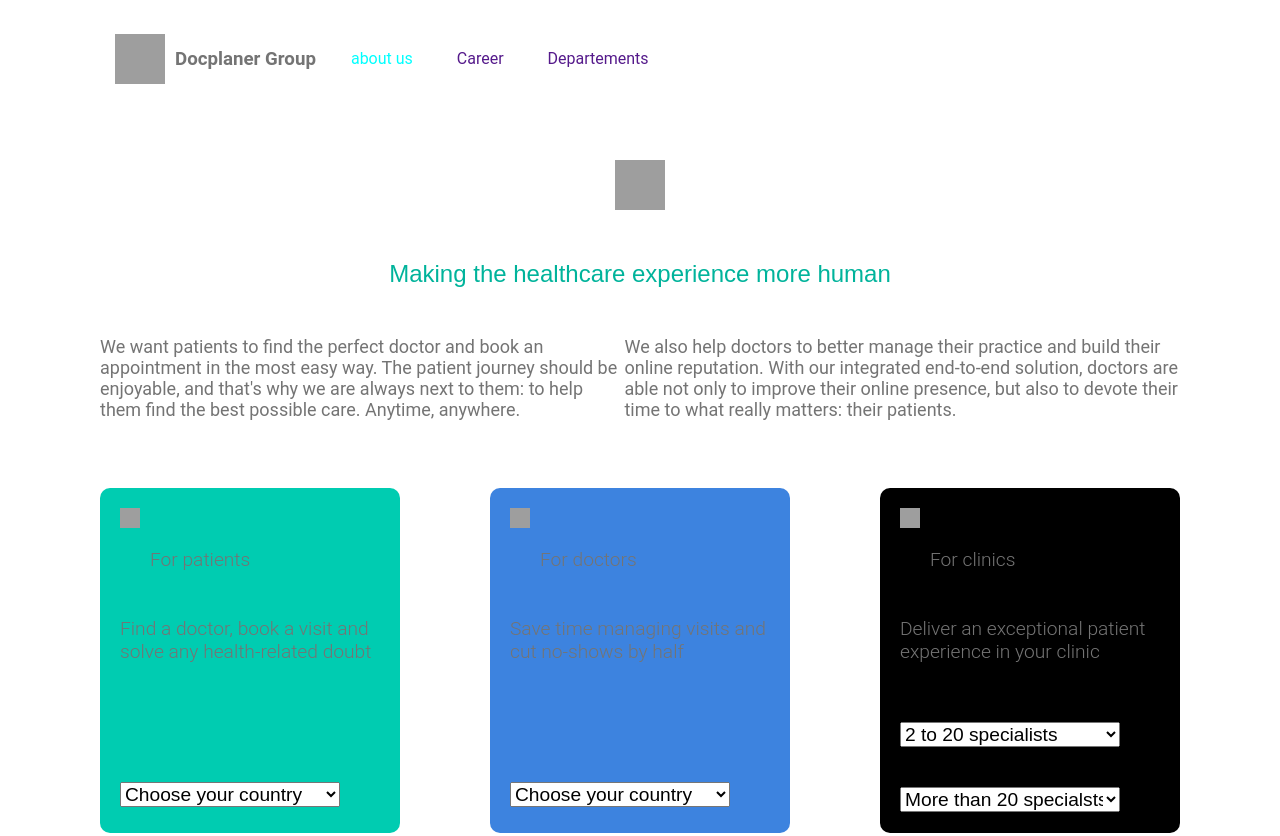
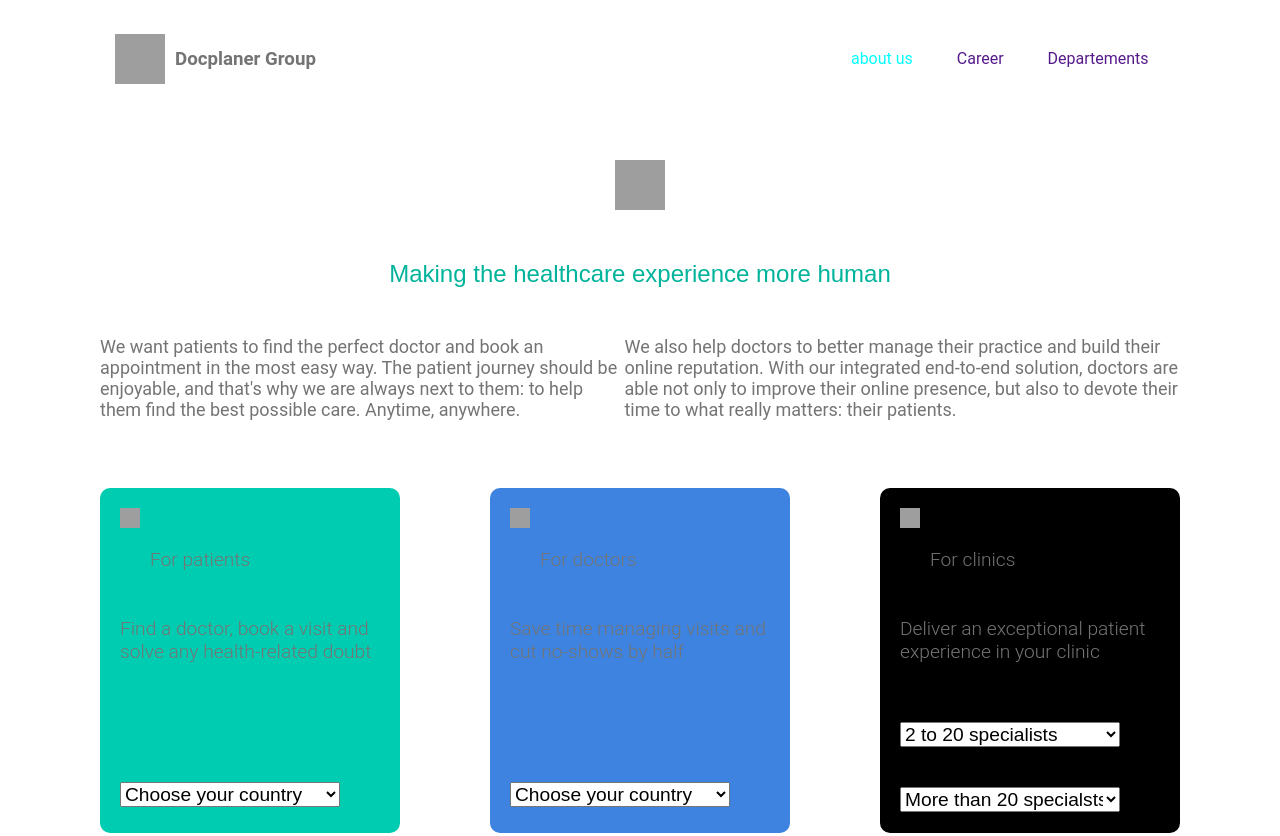
Before and after one commit to Fulanuss/docplanner, a plain HTML site: page index.html in a window 1280 px wide. Shown: the top 836 px of the page. Drawn offline with Linux system fonts and the light colour scheme; grey boxes are pictures that could not be loaded.

Commit message:
checkpoint

```diff
--- a/Style.CSS
+++ b/Style.CSS
@@ -31,12 +31,14 @@ nav h1 img {
 nav .onglets {
     padding: 10px;
     text-decoration: none;
-    margin-right: 100px;
+    margin-right: 50px;
+    margin-left: 500px;
 }
 nav .onglets a {
     text-decoration: none;
     padding: 20px;
 }
+
 .about {
     color: aqua;
 }
```
